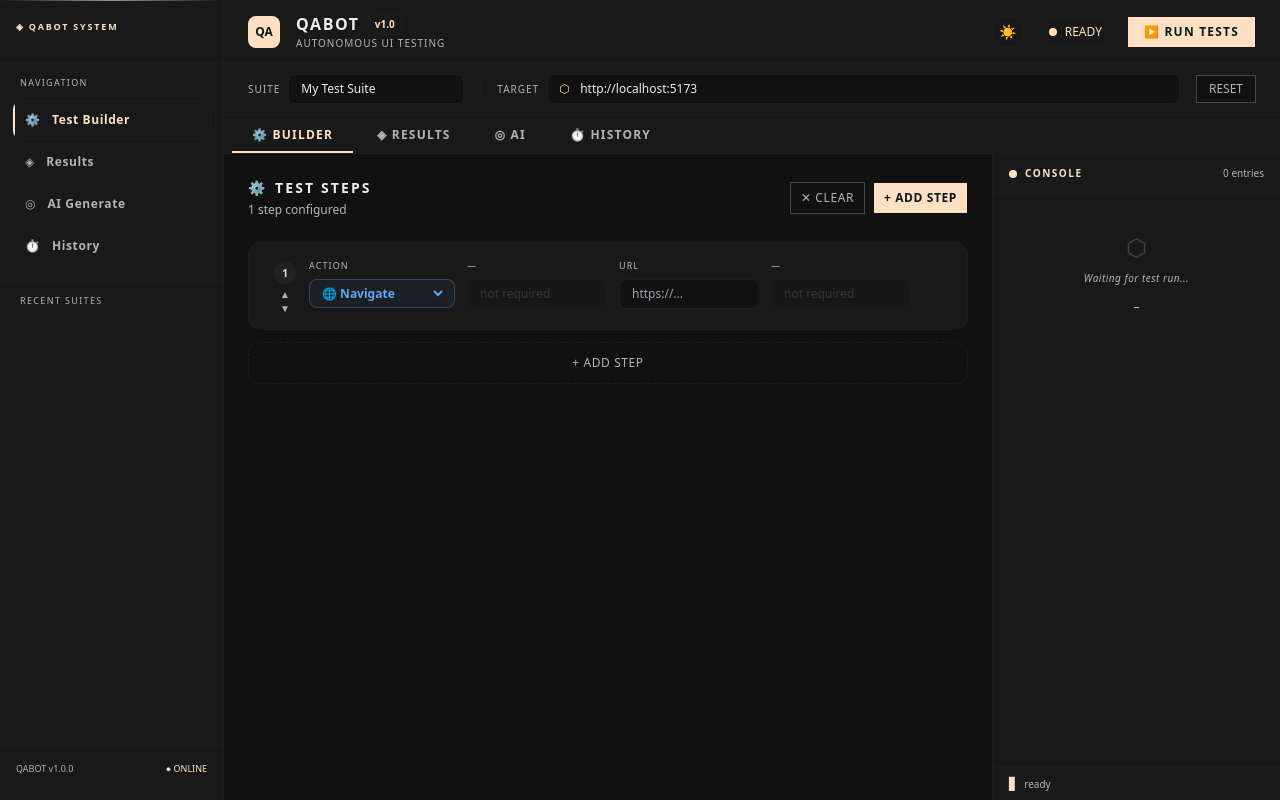
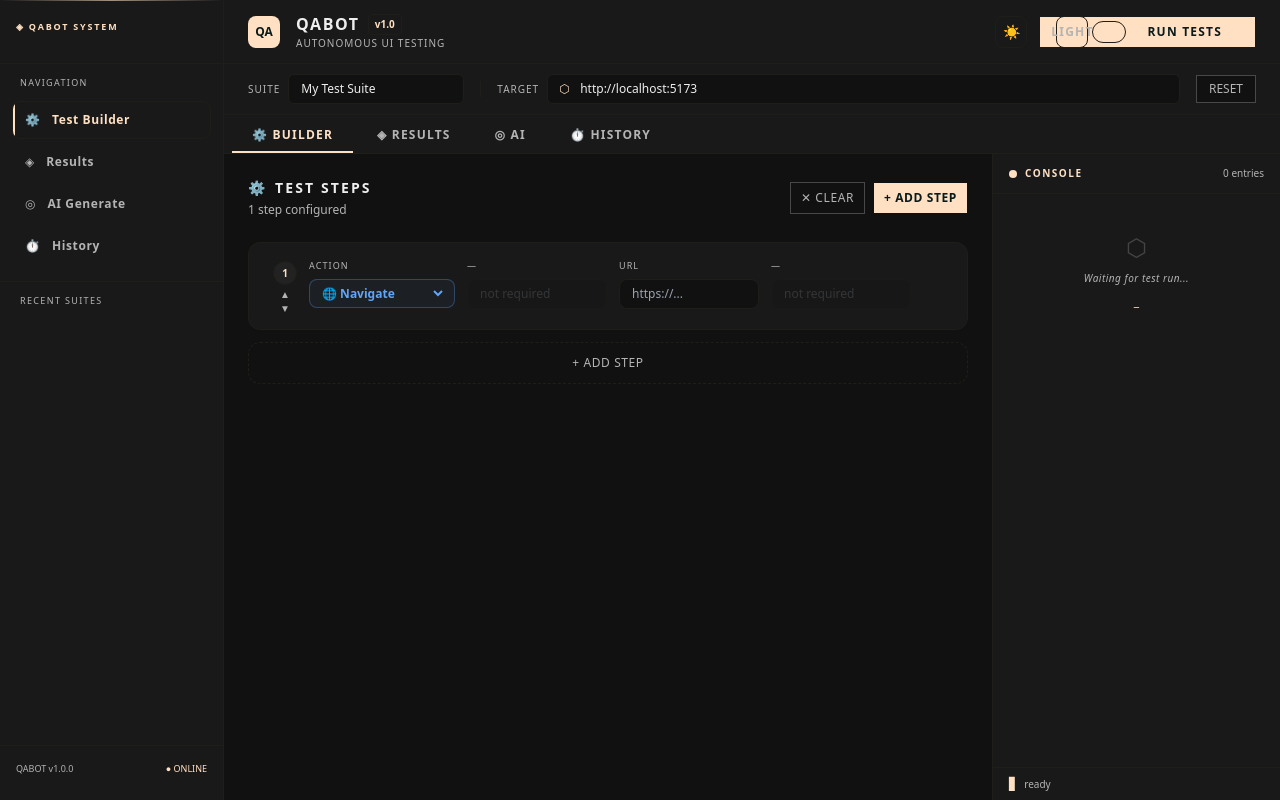
Before and after one commit to pratykshparmar00-coder/my-qa-bot, a React (Vite) app: page / in a window 1280 px wide. Built offline with nearby package versions, Linux system fonts and the light colour scheme.

Commit message:
Update run buttons UI and add glow pulse

```diff
--- a/src/App.tsx
+++ b/src/App.tsx
@@ -214,14 +214,28 @@ export default function App() {
               {isDark ? "☀" : "◑"}
             </button>
 
-            <div className="flex items-center gap-2 text-xs text-muted-foreground border border-border rounded-full px-3 py-1.5">
-              <span className={`w-2 h-2 rounded-full ${running ? "bg-yellow-400 animate-pulse" : "bg-primary"}`} />
-              <span className={running ? "text-yellow-400" : "text-primary"}>{running ? "RUNNING" : "READY"}</span>
-            </div>
+            {running && (
+              <div className="flex items-center gap-2 text-xs border border-yellow-500/30 rounded-full px-3 py-1.5">
+                <span className="w-2 h-2 rounded-full bg-yellow-400 animate-pulse" />
+                <span className="text-yellow-400">RUNNING</span>
+              </div>
+            )}
 
             <Button size="sm" variant={running ? "destructive" : "default"} onClick={runTests}
               className={`text-xs font-bold tracking-widest h-8 px-4`}>
-              {running ? "⛔ ABORT" : "▶ RUN TESTS"}
+              <button onClick={() => setIsDark(!isDark)}
+                className="w-8 h-8 rounded-lg border border-border flex items-center justify-center text-xs font-bold hover:border-primary hover:text-primary transition-all text-muted-foreground">
+                {isDark ? "LIGHT" : "DARK"}
+              </button>
+
+              <div className="flex items-center gap-2 text-xs text-muted-foreground border border-border rounded-full px-3 py-1.5">
+                <span className={`w-2 h-2 rounded-full ${running ? "bg-yellow-400 animate-pulse" : "bg-primary animate-glow-pulse"}`} />
+              </div>
+
+              <Button size="sm" variant={running ? "destructive" : "default"} onClick={runTests}
+                className={`text-xs font-bold tracking-widest h-8 px-4 ${!running ? "glow" : ""}`}>
+                {running ? "⛔ ABORT" : "RUN TESTS"}
+              </Button>
             </Button>
           </div>
         </header>
```
